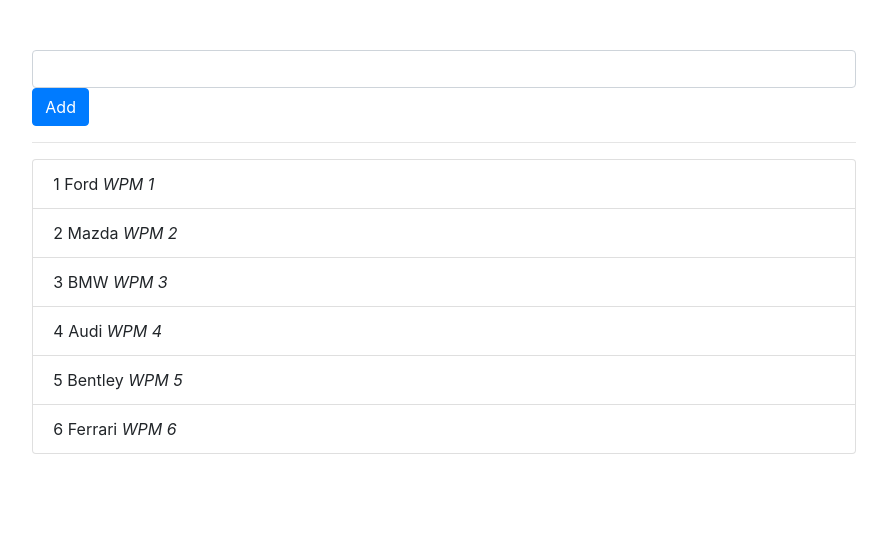
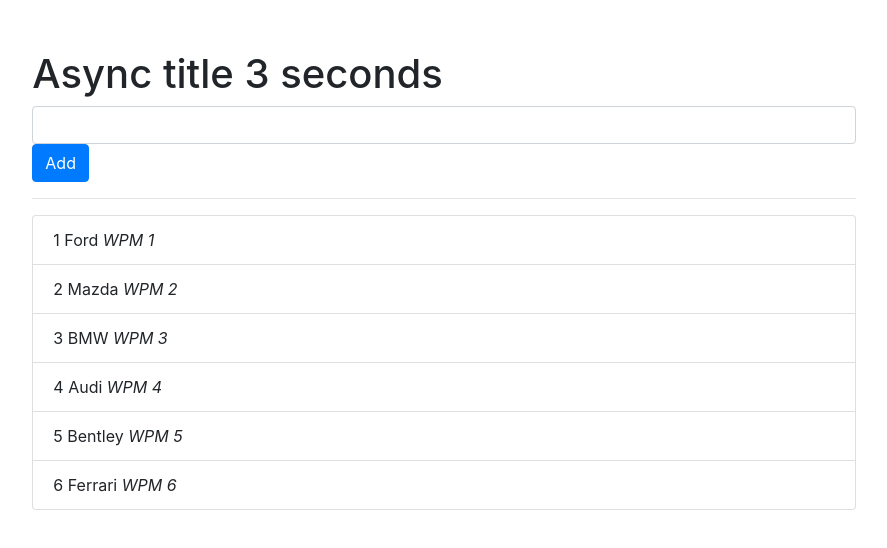
Before and after one commit to Shiinzy8/15_Angular, an Angular app in the folder Angular-coursehunters/: page / in a window 1280 px wide. Shown: the top 548 px of the page, without its empty margins (196-1083 px from the left). Built offline with nearby package versions, Linux system fonts and the light colour scheme.

Commit message:
pipe async

```diff
--- a/Angular-coursehunters/src/app/app.component.ts
+++ b/Angular-coursehunters/src/app/app.component.ts
@@ -1,9 +1,12 @@
 import { Component } from '@angular/core';
+import { of } from 'rxjs';
+import { delay } from 'rxjs/operators';
 
 @Component({
   selector: 'app-root',
   template: `
   <div class="col-md-8 offset-md-2">
+    <h1>{{ asyncTitle | async }}</h1>
     <input type="text" class="form-control" [(ngModel)]="searchCar">
     <button class="btn btn-primary" (click)="addCar()">
       Add
@@ -68,6 +71,8 @@
     {name: 'Ferrari', descr: 'WPM 6'},
   ];
 
+  asyncTitle = of('Async title 3 seconds').pipe(delay(3000));
+
   name = '2';
   pi = Math.PI;
   money = 350;
```
